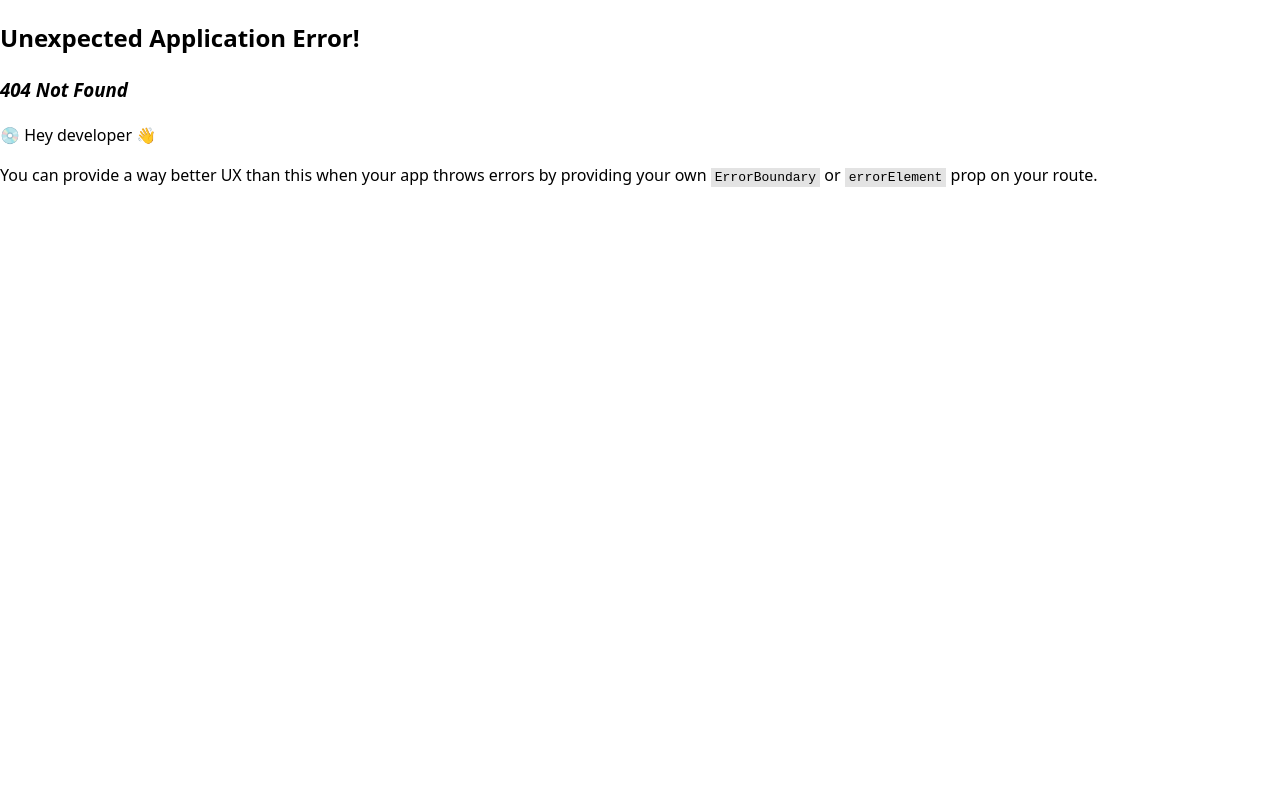
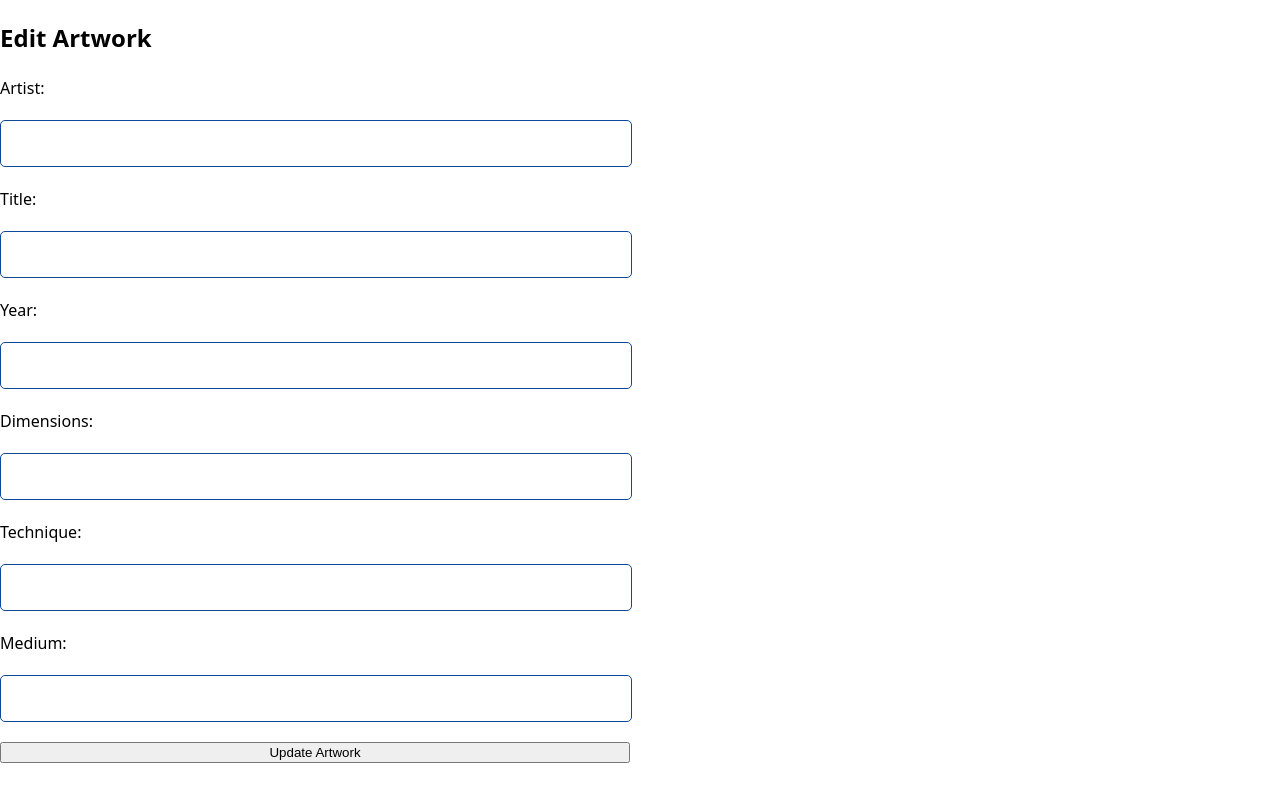
Before and after one commit to Usman-Javed-07/Artwork-management-frontend, a React (Vite) app: page /edit/1 in a window 1280 px wide. Before the commit this address had no page. Built offline with nearby package versions, Linux system fonts and the light colour scheme; no server answers; sample sign-in values are in the browser's storage.

Commit message:
update artwork

```diff
--- a/src/App.jsx
+++ b/src/App.jsx
@@ -6,6 +6,7 @@ import { ErrorPage } from "./pages/ErrorPage/ErrorPage";
 import PrivateRoute from "./components/Layouts/PrivateRoute";
 import ArtworkList from "./pages/ArtworkList/ArtworkList";
 import { AuthProvider } from "./components/Context/AuthContext";
+import EditArtwork from "./pages/EditArtwork/EditArtwork"
 
 const router = createBrowserRouter([
   {
@@ -28,6 +29,10 @@ const router = createBrowserRouter([
         path: "ArtworkList",
         element: <PrivateRoute element={<ArtworkList />} />,
       },
+      {
+        path: "edit/:id",
+        element: <PrivateRoute element={<EditArtwork />} />,
+      },
     ],
   },
 ]);
--- /dev/null
+++ b/src/pages/EditArtwork/EditArtwork.jsx
@@ -0,0 +1,71 @@
+import { useEffect, useState } from "react";
+import { useParams, useNavigate } from "react-router-dom";
+import { getArtworkById, updateArtwork } from "../../services/artworkService";
+
+const EditArtwork = () => {
+  const { id } = useParams(); // Get artwork ID from the URL
+  const navigate = useNavigate();
+  const [artwork, setArtwork] = useState({
+    artist: "",
+    title: "",
+    year: "",
+    dimensions: "",
+    technique: "",
+    medium: "",
+    numberOfEditions: "",
+    editionNumber: "",
+    provenance: "",
+    literatureList: "",
+    exhibitionList: "",
+    extraInformation: "",
+    pictureUrl: "",
+  });
+
+  useEffect(() => {
+    fetchArtwork();
+  }, []);
+
+  const fetchArtwork = async () => {
+    const data = await getArtworkById(id);
+    setArtwork(data);
+  };
+
+  const handleChange = (e) => {
+    setArtwork({ ...artwork, [e.target.name]: e.target.value });
+  };
+
+  const handleSubmit = async (e) => {
+    e.preventDefault();
+    await updateArtwork(id, artwork);
+    navigate("/Home"); // Redirect back to home after updating
+  };
+
+  return (
+    <div>
+      <h2>Edit Artwork</h2>
+      <form onSubmit={handleSubmit}>
+        <label>Artist:</label>
+        <input type="text" name="artist" value={artwork.artist} onChange={handleChange} required />
+
+        <label>Title:</label>
+        <input type="text" name="title" value={artwork.title} onChange={handleChange} required />
+
+        <label>Year:</label>
+        <input type="number" name="year" value={artwork.year} onChange={handleChange} required />
+
+        <label>Dimensions:</label>
+        <input type="text" name="dimensions" value={artwork.dimensions} onChange={handleChange} required />
+
+        <label>Technique:</label>
+        <input type="text" name="technique" value={artwork.technique} onChange={handleChange} required />
+
+        <label>Medium:</label>
+        <input type="text" name="medium" value={artwork.medium} onChange={handleChange} required />
+
+        <button type="submit">Update Artwork</button>
+      </form>
+    </div>
+  );
+};
+
+export default EditArtwork;
```
